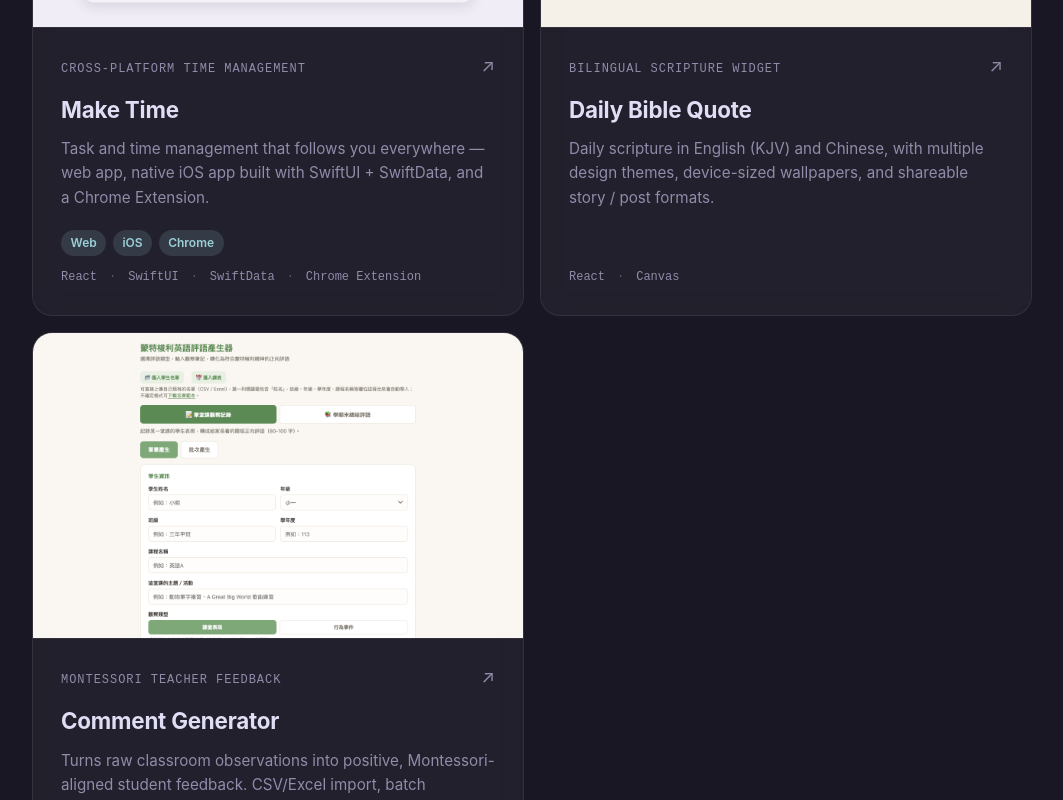
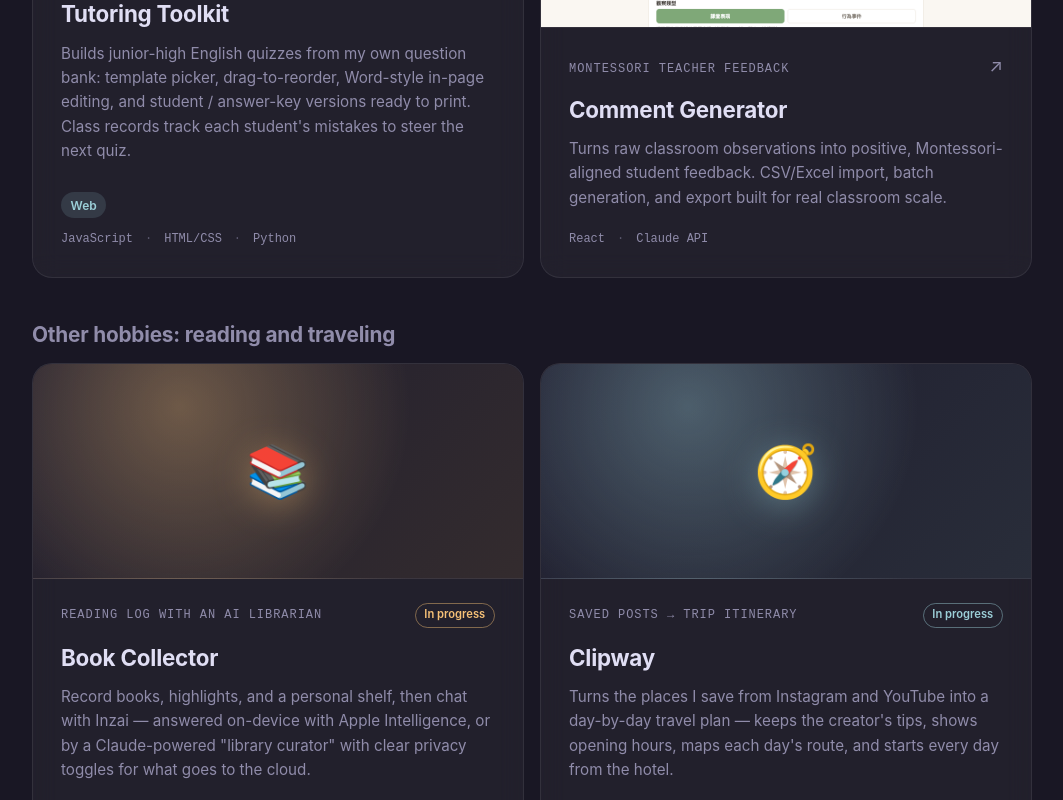
Before and after one commit to yungfen/yungfen.github.io, a React (Vite) app in the folder portfolio/: page / in a window 1280 px wide. Shown: the part 1780-2580 px from the top of the page, without its empty margins (108-1171 px from the left). Built offline with nearby package versions, Linux system fonts and the light colour scheme.

Commit message:
Group projects under Solutions for Learners; add Tutoring Toolkit, Book Collector, Clipway
Co-Authored-By: Claude Opus 5.5 <noreply@anthropic.com>
Claude-Session: https://claude.ai/code/session_01LZQL1MHQtxtwgawzKEYiXx

```diff
--- a/portfolio/src/App.css
+++ b/portfolio/src/App.css
@@ -103,6 +103,13 @@
   font-size: 1.8rem;
   letter-spacing: -0.02em;
   margin: 0 0 0.75rem;
+}
+
+.section-subtitle {
+  font-size: 1.3rem;
+  letter-spacing: -0.01em;
+  color: var(--text-muted);
+  margin: 2.5rem 0 0.75rem;
 }
 
 .earlier-title {
@@ -406,6 +413,41 @@ footer {
   cursor: default;
 }
 
+.card.side {
+  --accent: var(--rose);
+}
+.card.side.accent-iris { --accent: var(--iris); }
+.card.side.accent-foam { --accent: var(--foam); }
+.card.side.accent-gold { --accent: var(--gold); }
+
+.side-media {
+  aspect-ratio: 16 / 7;
+  display: grid;
+  place-items: center;
+  background:
+    radial-gradient(circle at 30% 20%, color-mix(in srgb, var(--accent) 35%, transparent), transparent 60%),
+    linear-gradient(135deg, var(--bg-soft), color-mix(in srgb, var(--accent) 12%, var(--bg)));
+}
+
+.side-media span {
+  font-size: 3.2rem;
+  filter: drop-shadow(0 6px 18px color-mix(in srgb, var(--accent) 40%, transparent));
+  transition: transform 0.25s ease;
+}
+
+.card.side:hover .side-media span {
+  transform: scale(1.08) rotate(-4deg);
+}
+
+.card-badge {
+  font-size: 0.7rem;
+  font-weight: 600;
+  padding: 0.15rem 0.55rem;
+  border-radius: 999px;
+  color: var(--accent);
+  border: 1px solid color-mix(in srgb, var(--accent) 45%, transparent);
+}
+
 .card.earlier .card-media {
   aspect-ratio: 16 / 9;
   background: #f5f2ec;
--- a/portfolio/src/App.jsx
+++ b/portfolio/src/App.jsx
@@ -41,6 +41,43 @@ const projects = [
     accent: 'rose'
   }
 ]
+
+const sideProjects = [
+  {
+    title: 'Clipway',
+    subtitle: 'Saved posts → trip itinerary',
+    icon: '🧭',
+    description: 'Turns the places I save from Instagram and YouTube into a day-by-day travel plan — keeps the creator\'s tips, shows opening hours, maps each day\'s route, and starts every day from the hotel.',
+    tech: ['SwiftUI', 'SwiftData', 'Google Maps SDK', 'Google Places API'],
+    accent: 'foam',
+    platforms: ['iOS']
+  },
+  {
+    title: 'Book Collector',
+    subtitle: 'Reading log with an AI librarian',
+    icon: '📚',
+    description: 'Record books, highlights, and a personal shelf, then chat with Inzai — answered on-device with Apple Intelligence, or by a Claude-powered "library curator" with clear privacy toggles for what goes to the cloud.',
+    tech: ['SwiftUI', 'Apple Intelligence', 'Cloudflare Workers', 'D1', 'Claude API'],
+    accent: 'gold',
+    platforms: ['iOS']
+  },
+  {
+    title: 'Tutoring Toolkit',
+    subtitle: 'Test generator + class records',
+    icon: '📝',
+    description: 'Builds junior-high English quizzes from my own question bank: template picker, drag-to-reorder, Word-style in-page editing, and student / answer-key versions ready to print. Class records track each student\'s mistakes to steer the next quiz.',
+    tech: ['JavaScript', 'HTML/CSS', 'Python'],
+    accent: 'iris',
+    platforms: ['Web']
+  }
+]
+
+const allProjects = [...projects, ...sideProjects]
+const pick = titles => titles.map(t => allProjects.find(p => p.title === t))
+
+const learnerProjects = pick(['English Town', 'Tutoring Toolkit', 'Comment Generator'])
+const hobbyProjects = pick(['Book Collector', 'Clipway'])
+const moreProjects = pick(['Make Time', 'Daily Bible Quote'])
 
 const earlierProjects = [
   {
@@ -196,6 +233,41 @@ function ProjectCard({ project }) {
   )
 }
 
+function SideCard({ project }) {
+  return (
+    <div className={`card static side accent-${project.accent}`}>
+      <div className="card-media side-media" aria-hidden="true">
+        <span>{project.icon}</span>
+      </div>
+      <div className="card-body">
+        <div className="card-top">
+          <span className="card-index">{project.subtitle}</span>
+          <span className="card-badge">In progress</span>
+        </div>
+        <h3>{project.title}</h3>
+        <p>{project.description}</p>
+        <div className="platforms">
+          {project.platforms.map(p => <span key={p}>{p}</span>)}
+        </div>
+        <div className="tech-row">
+          {project.tech.map(t => <span key={t} className="tech">{t}</span>)}
+        </div>
+      </div>
+    </div>
+  )
+}
+
+function ProjectGrid({ items }) {
+  return (
+    <div className="grid">
+      {items.map(project => project.url
+        ? <ProjectCard key={project.title} project={project} />
+        : <SideCard key={project.title} project={project} />
+      )}
+    </div>
+  )
+}
+
 function EarlierCard({ project }) {
   const inner = (
     <>
@@ -292,12 +364,14 @@ function App() {
 
       <main>
         <section id="projects" className="section">
-          <h2 className="section-title">Latest Projects</h2>
-          <div className="grid">
-            {projects.map(project => (
-              <ProjectCard key={project.title} project={project} />
-            ))}
-          </div>
+          <h2 className="section-title">Solutions for Learners</h2>
+          <ProjectGrid items={learnerProjects} />
+
+          <h3 className="section-subtitle">Other hobbies: reading and traveling</h3>
+          <ProjectGrid items={hobbyProjects} />
+
+          <h3 className="section-subtitle">More Projects</h3>
+          <ProjectGrid items={moreProjects} />
 
           <h2 className="section-title earlier-title">Earlier Projects</h2>
           <div className="grid">
```
